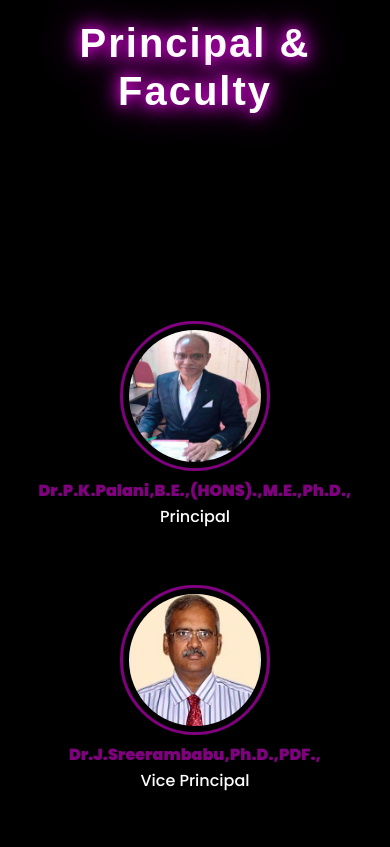
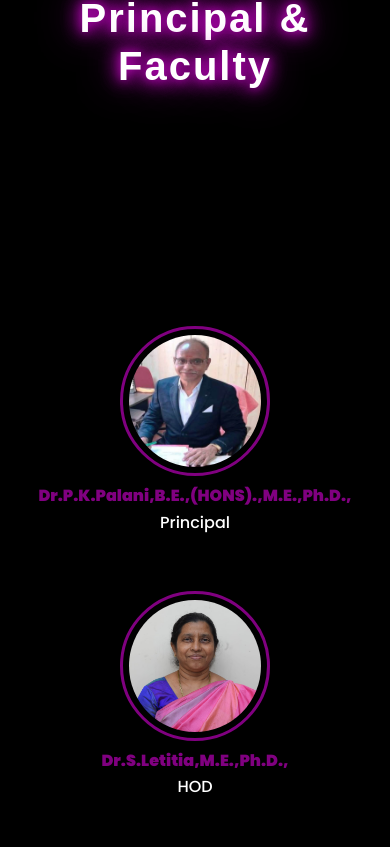
Before and after one commit to epulz/epulz, a React (Create React App) app: page /epulz/about in a window 390 px wide. Shown: the part 1120-1967 px from the top of the page. Built offline with nearby package versions, Linux system fonts and the light colour scheme; a web font is replaced by a local one.

Commit message:
changing..

```diff
--- a/src/About/About.css
+++ b/src/About/About.css
@@ -349,7 +349,7 @@ h1#staffHeading {
 
   #profile {
     width: 100vw;
-    height: 170vh;
+    height: 140vh;
     display: flex;
     align-items: center;
     justify-content: center;
--- a/src/About/Profiles.jsx
+++ b/src/About/Profiles.jsx
@@ -1,4 +1,3 @@
-import iron from "../assets/About/profiles/iron.jpeg";
 import cap from "../assets/About/profiles/cap.jpg";
 import dr from "../assets/About/profiles/dr.jpeg";
 
@@ -16,14 +15,6 @@ const Profiles = () => {
         </div>
 
         <div class="box">
-          <img src={iron} alt="*" />
-          <div class="details">
-            <h2>Dr.J.Sreerambabu,Ph.D.,PDF.,</h2>
-            <p>Vice Principal</p>
-          </div>
-        </div>
-
-        <div class="box">
           <img src={dr} alt="*" />
           <div class="details">
             <h2>Dr.S.Letitia,M.E.,Ph.D.,</h2>
```
